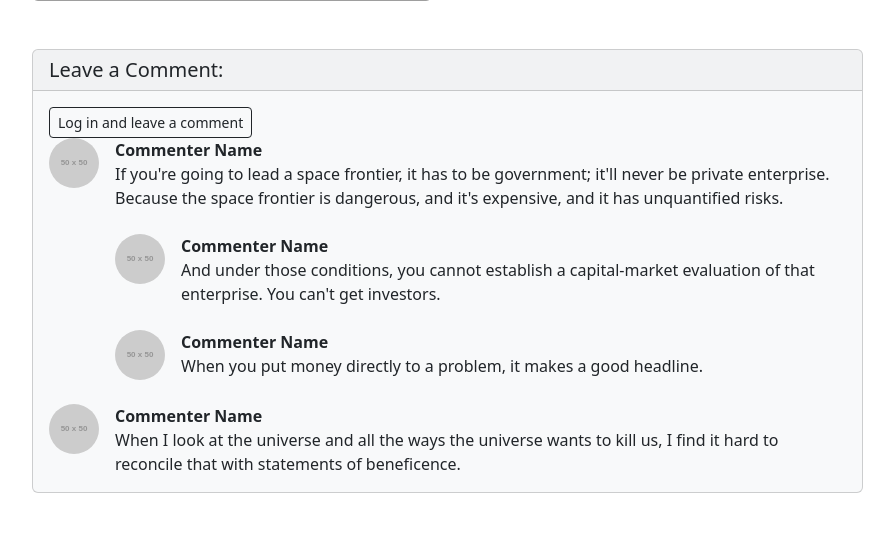
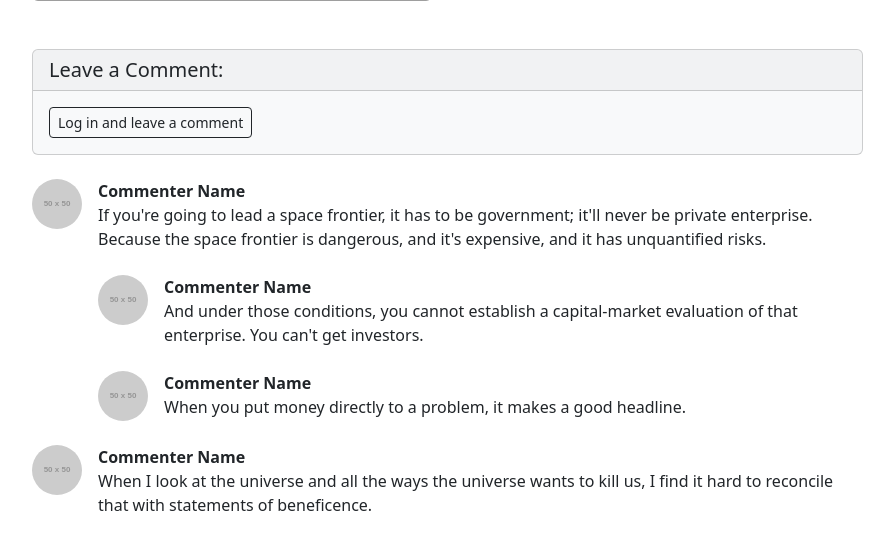
Before and after one commit to LeoKang/do_it_django, a Django app: template blog/templates/blog/post_detail.html in a window 1280 px wide. Shown: the part 539-1072 px from the top of the page, without its empty margins (50-944 px from the left). Run offline with Django 5.2, Linux system fonts and the light colour scheme; the template is opened without the code that fills it, so the values that code supplies are empty; grey boxes labelled with a size stand in for pictures from a placeholder-image service; some libraries are stand-ins or nearby versions; grey boxes are pictures that could not be loaded.

```diff
--- a/blog/templates/blog/post_detail.html
+++ b/blog/templates/blog/post_detail.html
@@ -79,22 +79,24 @@
 <div id="comment-area">
 <!-- Comments section-->
 <section class="mb-5">
-<div class="card bg-light">
+<div class="card bg-light mb-4">
 	<h5 class="card-header">Leave a Comment:</h5>
-    <div class="card-body">
+    <div class="card-body py-3">
         <!-- Comment form-->
         {% if user.is_authenticated %}
-        <form id="comment-form" class="mb-4" method="post" action="{{ post.get_absolute_url }}new_comment/">
+        <form id="comment-form" method="post" action="{{ post.get_absolute_url }}new_comment/">
             {% csrf_token %}
-            <div class="form-group">
+            <div class="form-group mb-3">
                 {{ comment_form | crispy }}
             </div>
             <button type="submit" class="btn btn-primary">Submit</button>
         </form>
         {% else %}
-        <a role="button" class="btn btn-outline-dark btn-block btn-sm" href="#"
+        <a role="button" class="btn btn-outline-dark btn-sm" href="#"
             data-toggle="modal" data-target="#loginModal">Log in and leave a comment</a>
         {% endif %}
+    </div>
+</div>
 
         {% if post.comment_set.exists %}
             {% for comment in post.comment_set.iterator %}
@@ -143,8 +145,6 @@
                 When I look at the universe and all the ways the universe wants to kill us, I find it hard to reconcile that with statements of beneficence.
             </div>
         </div>
-    </div>
-</div>
 </section>
 </div>
 <!-- Side widgets-->
```
